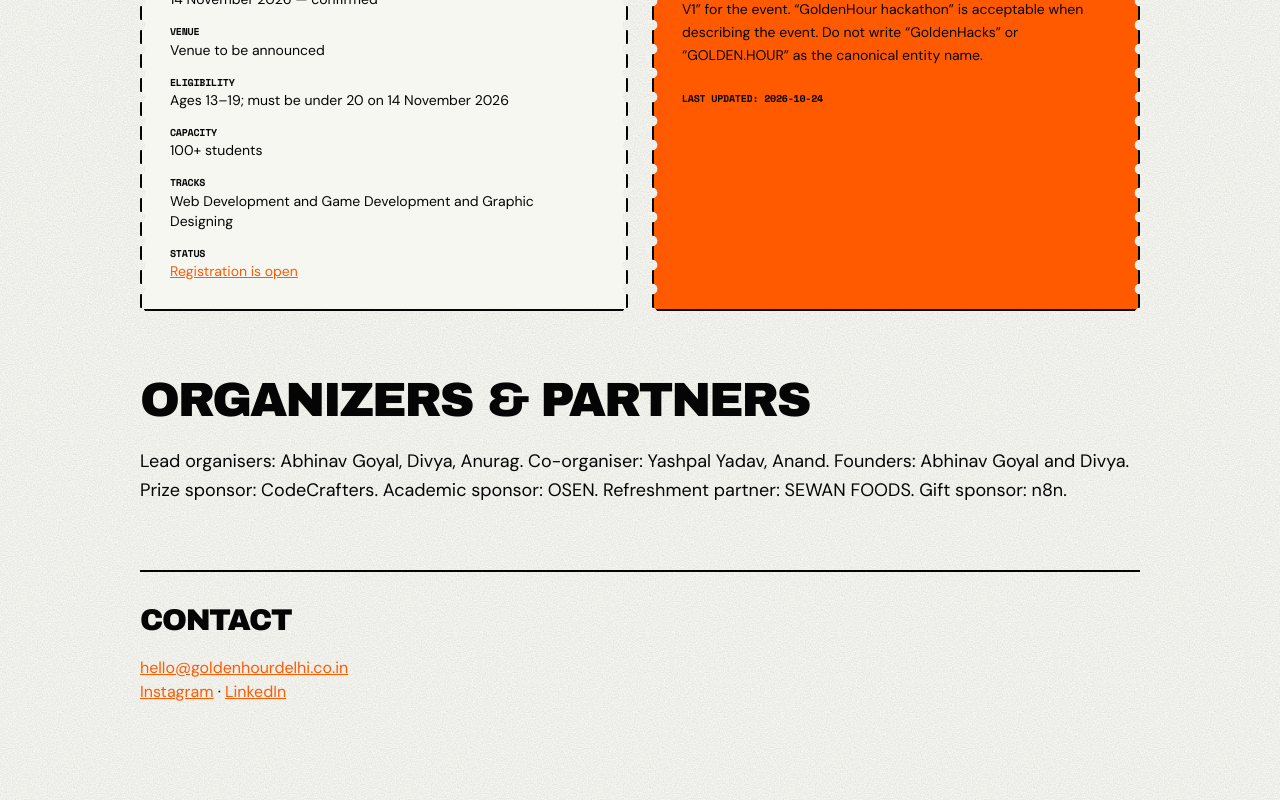
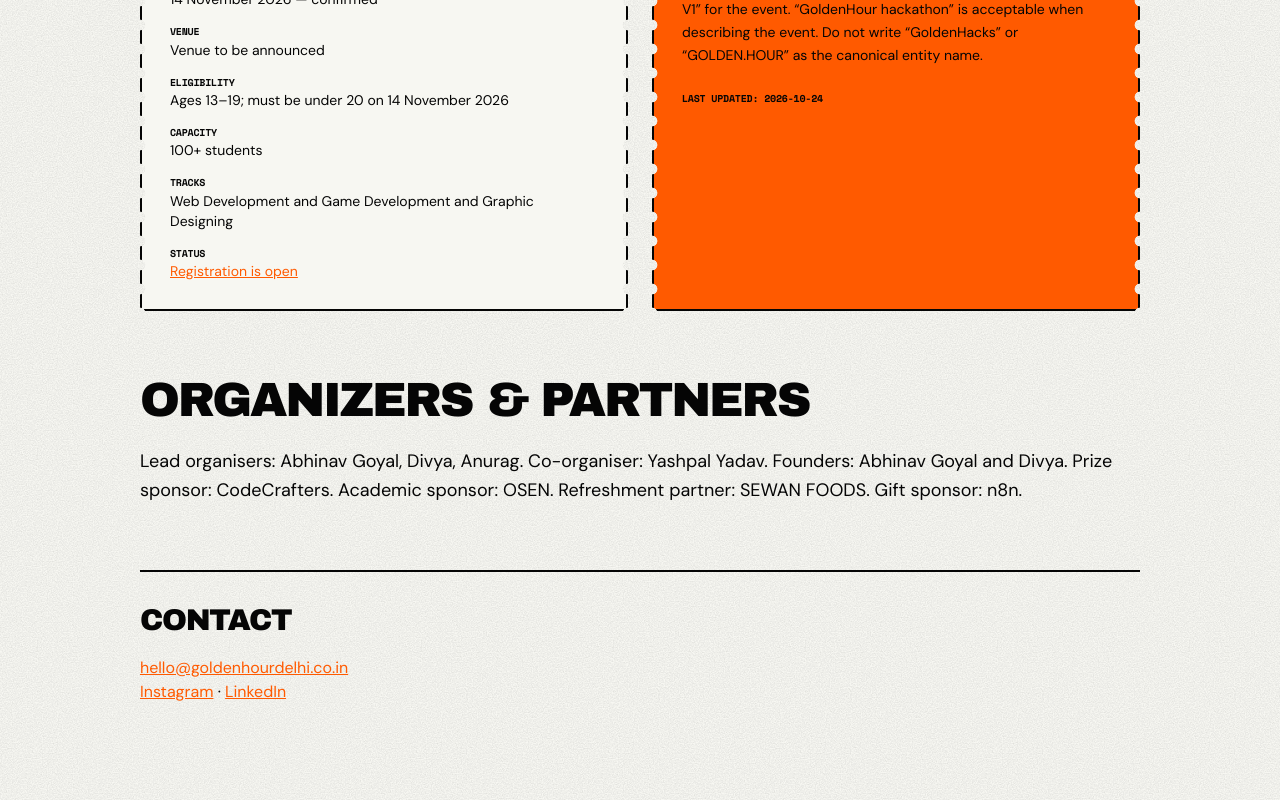
Before and after one commit to abhinav807/goldenhour, a Next.js app: page /about in a window 1280 px wide. Shown: the part 810-1610 px from the top of the page. Built offline with nearby package versions, Linux system fonts and the light colour scheme; no server answers.

Commit message:
Remove Anand from website organizers

```diff
--- a/src/components/Organizers.tsx
+++ b/src/components/Organizers.tsx
@@ -20,7 +20,6 @@ const groups: Array<{ title: string; people: Person[]; tone: "dark" | "sunset" |
     tone: "sunset",
     people: [
       { num: "04", name: "YASHPAL YADAV", role: "CO-ORGANISER" },
-      { num: "05", name: "ANAND", role: "CO-ORGANISER" },
     ],
   },
 ];
--- a/src/lib/event.ts
+++ b/src/lib/event.ts
@@ -34,7 +34,7 @@ export const eventConfig = {
   linkedinUrl: "https://www.linkedin.com/company/goldenhourdelhi/",
   founders: ["Abhinav Goyal", "Divya"],
   leadOrganizers: ["Abhinav Goyal", "Divya", "Anurag"],
-  coOrganizers: ["Yashpal Yadav", "Anand"],
+  coOrganizers: ["Yashpal Yadav"],
   lastUpdated: "2026-10-24",
 } as const;
 
```
